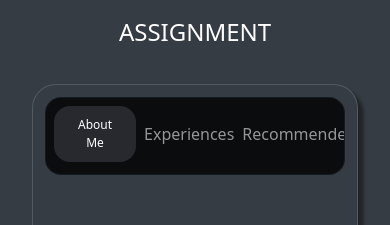
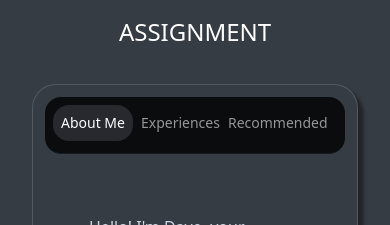
Before and after one commit to Manish019/galleryTabList, a React (Vite) app: page / in a window 390 px wide. Shown: the top 225 px of the page. Built offline with nearby package versions, Linux system fonts and the light colour scheme.

Commit message:
responsive

```diff
--- a/src/components/TabList.jsx
+++ b/src/components/TabList.jsx
@@ -4,20 +4,21 @@ import './tabList.css'
 const Tabs = ({ activeTab, setActiveTab }) => {
   const tabs = ["About Me", "Experiences", "Recommended"];
   return (
-    <div className="flex gap-2 p-2 pb-3 overflow-x-auto no-scrollbar bg-black/80 border-b border-slate-700/30 m-3 border rounded-2xl text-2xl">
+    <div className="flex  p-2 pb-3 overflow-x-auto no-scrollbar bg-black/80 border-b border-slate-700/30 m-3 rounded-2xl text-sm sm:text-base  lg:gap-5 gap-2">
       {tabs.map((tab) => (
         <button
           key={tab}
           onClick={() => setActiveTab(tab)}
-          className={`px-0 md:px-4 lg:px-8 py-1 rounded-2xl text-base ${activeTab === tab
-            ? "bg-[#28292F] text-white custom-1 custom-2 tabbutton"
-            : " text-[#969696]"
+          className={`py-2 rounded-2xl custom-1 custom-2 tabbutton transition-colors duration-300 ${activeTab === tab
+              ? "bg-[#28292F] text-white px-2"
+              : "text-[#969696] hover:text-white"
             }`}
         >
           {tab}
         </button>
       ))}
     </div>
+
   );
 };
 
--- a/src/components/tabList.css
+++ b/src/components/tabList.css
@@ -1,16 +1,4 @@
-.tabbutton{
- /* width: 200px !important;
-height: 49px !important; */
-opacity: 1;
-border-radius: 16px;
-padding-top: 10px !important;
-padding-right: 24px;
-padding-bottom: 10px;
-padding-left: 24px;
-font-size: 12px;
 
-
-}
 
 .outer-box{
   box-shadow: 5.67px 5.67px 3.78px 0px #00000066;
```
